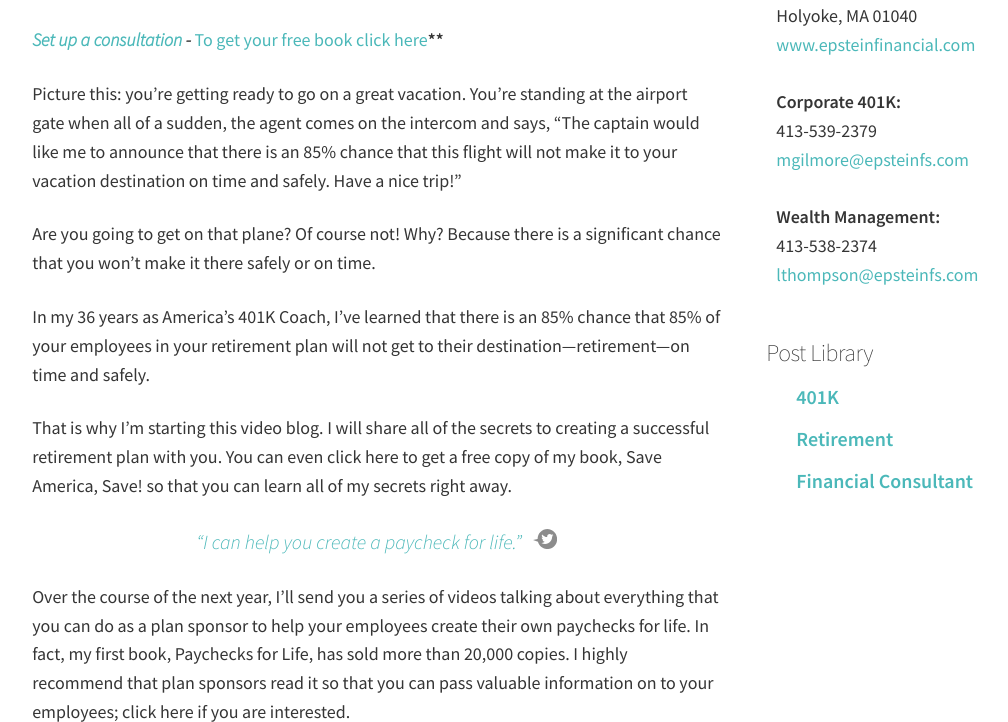
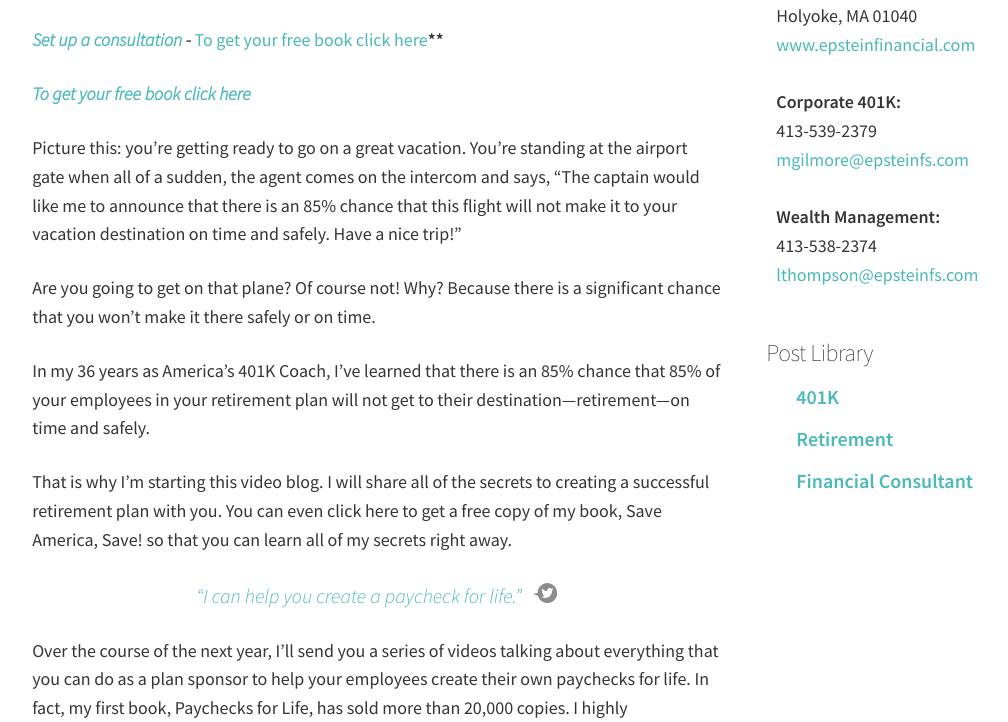
Before and after one commit to Vyral/charlie-epstein-blog, a Jekyll site: the page built from _posts/2016-12-13-your-new-401k-resource.md, in a window 1280 px wide and 900 px high, scrolled down 791 px, cut to the strip 178-900 px from the top of the window. Shown: the whole strip, without its empty margins (97-1105 px from the left). Built offline with Jekyll 4.4.1, drawn with Linux system fonts in a browser that asks for light colours; nearby versions of some CDN libraries.

Commit message:
Updated '_posts/2016-12-13-your-new-401k-resource.md' via CloudCannon

```diff
--- a/_posts/2016-12-13-your-new-401k-resource.md
+++ b/_posts/2016-12-13-your-new-401k-resource.md
@@ -20,6 +20,8 @@
 
 ***[Set up a consultation](https://www.epsteinfinancial.com/contact.html)&nbsp;-***&nbsp;[To get your free book click here](https://www.epsteinfinancial.com/free-book-offer.html)******
 
+***[To get your free book click here](https://www.epsteinfinancial.com/free-book-offer.html)***
+
 Picture this: you’re getting ready to go on a great vacation. You’re standing at the airport gate when all of a sudden, the agent comes on the intercom and says, “The captain would like me to announce that there is an 85% chance that this flight will not make it to your vacation destination on time and safely. Have a nice trip!”&nbsp;
 
 Are you going to get on that plane? Of course not! Why? Because there is a significant chance that you won’t make it there safely or on time.&nbsp;
```
